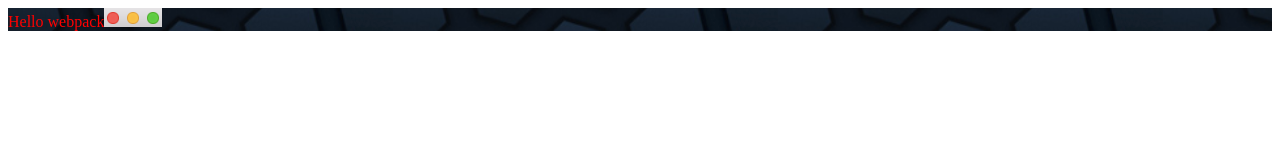
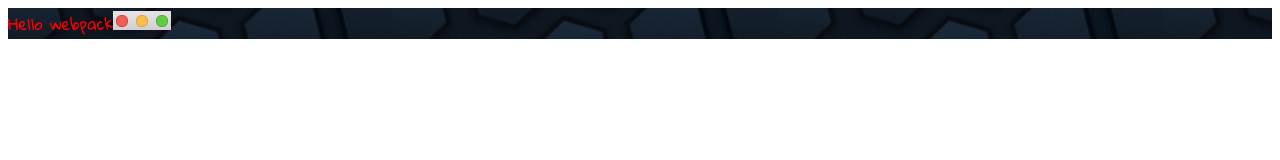
Before and after one commit to JoshCheek/going-through-the-webpack-guides, a website built with webpack: page 02_asset_management/dist/index.html in a window 1280 px wide. Built offline with nearby package versions, Linux system fonts and the light colour scheme.

Commit message:
Add a custom font
https://fonts.google.com/specimen/Gloria+Hallelujah?selection.family=Gloria+Hallelujah

```diff
--- a/02_asset_management/src/style.css
+++ b/02_asset_management/src/style.css
@@ -1,4 +1,15 @@
+@font-face {
+  font-family: 'Gloria Hallelujah';
+  font-style: normal;
+  font-weight: 400;
+  src: local('Gloria Hallelujah'),
+       local('GloriaHallelujah'),
+       url('./gloriahallelujah.ttf')
+       format('truetype');
+}
+
 .hello {
   color: red;
+  font-family: 'Gloria Hallelujah';
   background: url('./icon1.png');
 }
--- a/02_asset_management/webpack.config.js
+++ b/02_asset_management/webpack.config.js
@@ -10,8 +10,9 @@ module.exports = {
 
   module: {
     rules: [
-      { test: /\.css$/, use: ['style-loader', 'css-loader'] },
-      { test: /\.(png|svg|jpg|gif)$/, use: ['file-loader'] },
+      { test: /\.css$/,                      use: ['style-loader', 'css-loader'] },
+      { test: /\.(png|svg|jpg|gif)$/,        use: ['file-loader'] },
+      { test: /\.(woff|woff2|eot|ttf|otf)$/, use: ['file-loader'] },
     ]
   }
 };
```
Also changed, not shown: 02_asset_management/src/gloriahallelujah.ttf (added), 1 other file.
